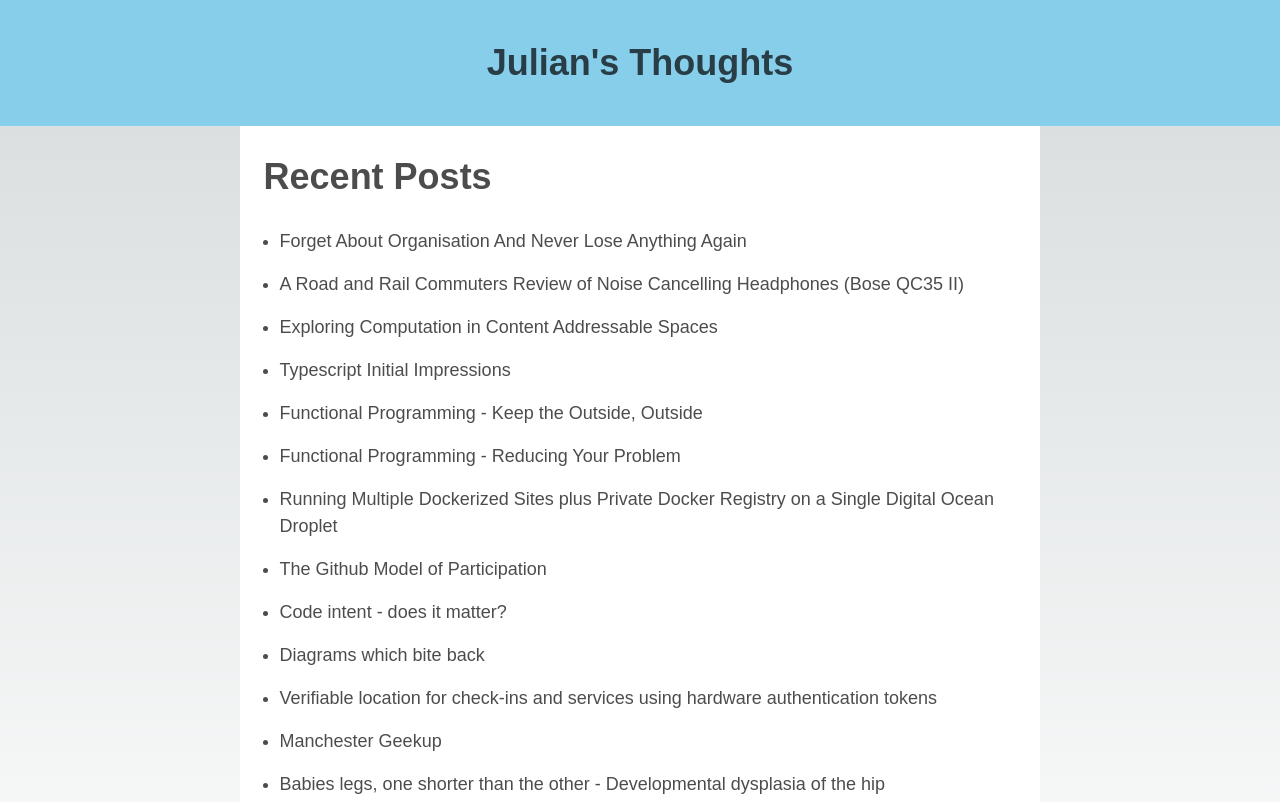
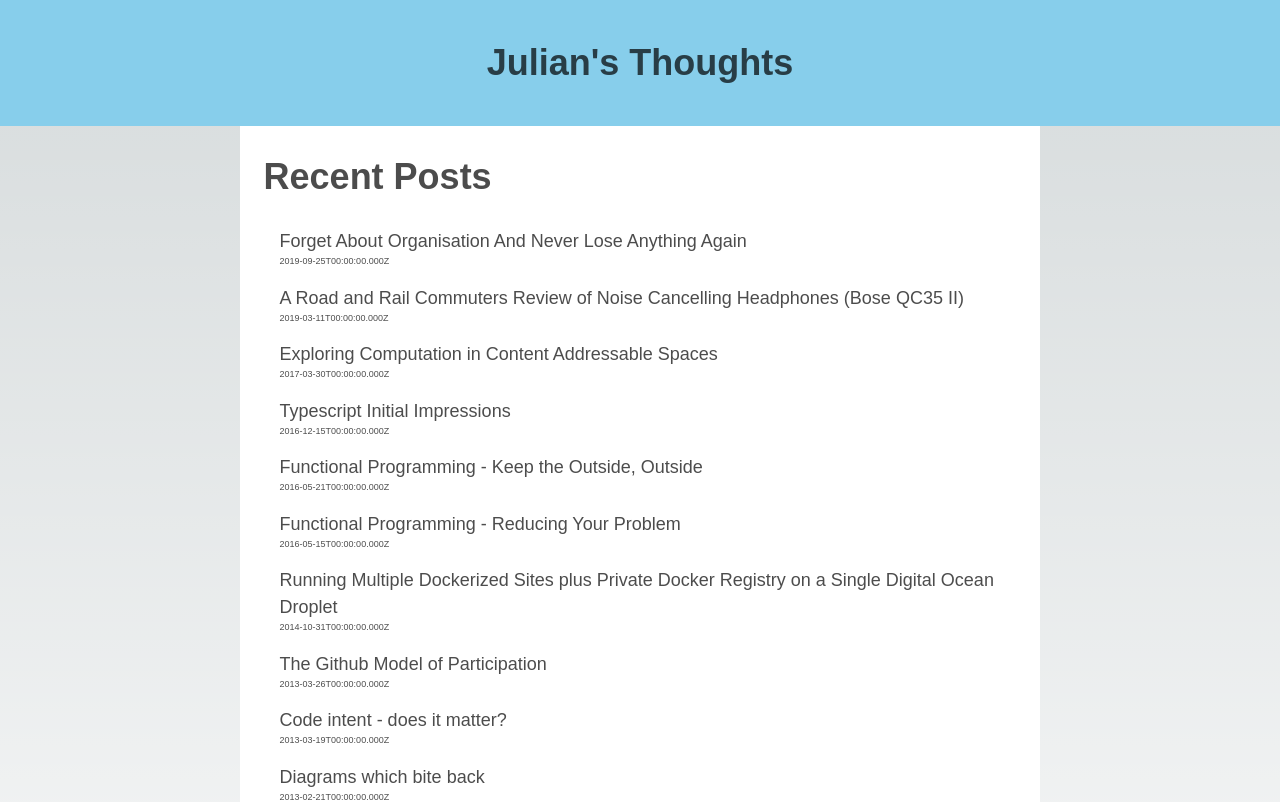
Before and after one commit to Foo42/next-blog, a Next.js app: page / in a window 1280 px wide. Shown: the top 802 px of the page. Built offline with nearby package versions, Linux system fonts and the light colour scheme.

Commit message:
Test this still deploys (and update index to include dates)

```diff
--- a/src/pages/index.tsx
+++ b/src/pages/index.tsx
@@ -9,7 +9,13 @@ type Props = {
 }
 
 export default function Home(props: Props) {
-  const postLinks = props.posts.map(post => (<li key={post.filePath}><a href={`/posts/${post.metadata.slug}`}>{post.metadata.title}</a></li>))
+  const postLinks = props.posts.map(post => (
+    <li key={post.filePath}>
+      <a href={`/posts/${post.metadata.slug}`}>
+        <div>{post.metadata.title}</div>
+        <div style={{ fontSize: '0.5em' }}>{post.metadata.date}</div>
+      </a>
+    </li>))
   return (
     <>
       <Head>
@@ -22,7 +28,7 @@ export default function Home(props: Props) {
         <main className={styles.main}>
           <div className='stack' style={{ maxWidth: '80ch', backgroundColor: 'white', padding: 'var(--s1)' }}>
             <h2>Recent Posts</h2>
-            <ul>
+            <ul style={{listStyleType: 'none'}}>
               {postLinks}
             </ul>
           </div>
```
